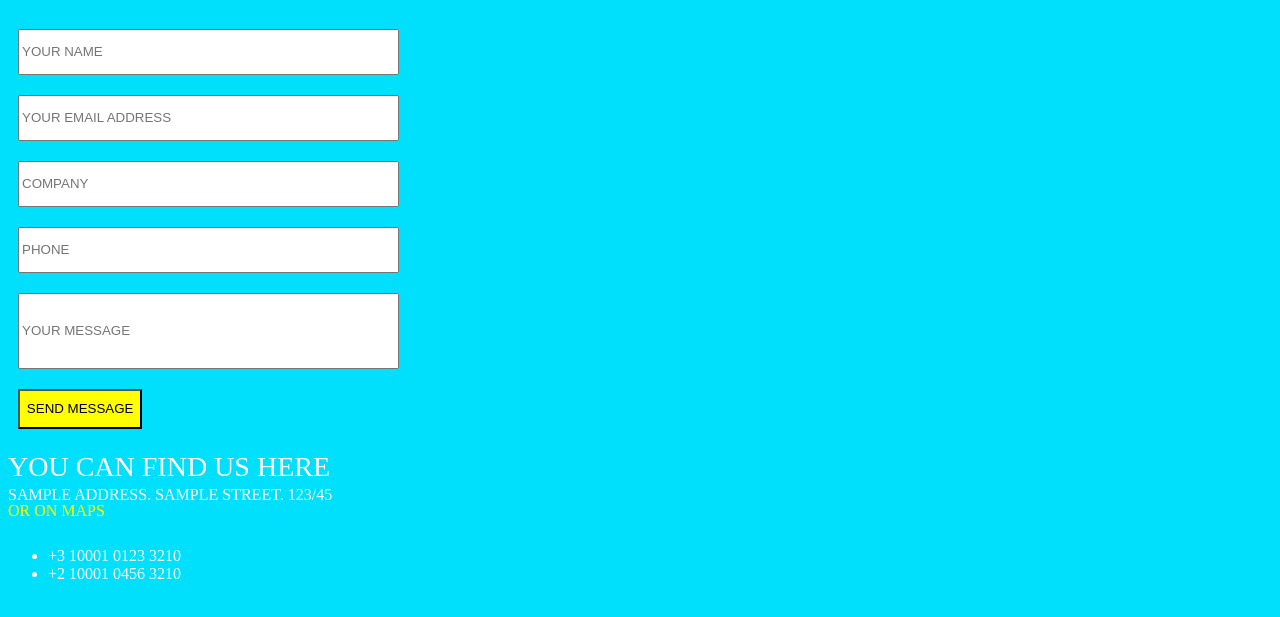
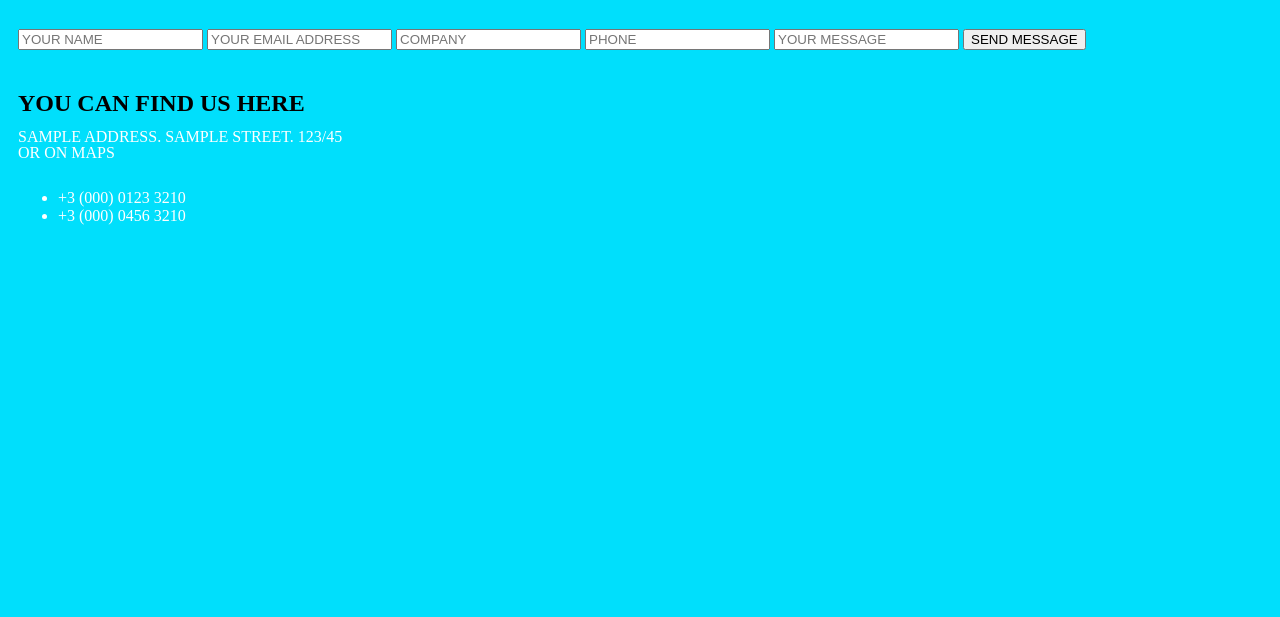
Before and after one commit to MennaHesham9/Tasks_, a plain HTML site: page Task1/index.html in a window 1280 px wide. Shown: the part 61-678 px from the top of the page. Drawn offline with Linux system fonts and the light colour scheme.

Commit message:
Update index.html

```diff
--- a/Task1/index.html
+++ b/Task1/index.html
@@ -1,33 +1,38 @@
 <!DOCTYPE html>
 <html>
 <head>
+    <meta charset="UTF-8">
+    <meta name="description" content="You can find us here">
+    <meta name="keywords" content="contact, form, find">
+    <meta name="viewport" content="width=device-width initial-scale=1.0">
     <title>Contact Form</title>
-    <meta charset="UTF-8">
-    <meta name="description" content="Fill out the form below.">
-    <meta name="keywords" content="contant, form, information, fill out">
-    <meta name="viewport" content="width=device-width, initial-scale=1.0">
     <link rel="stylesheet" href="style.css">
 </head>
 
 <body>
     <h1>CONTACT FORM</h1>
-    <form>
-        <div><input type="text" placeholder="YOUR NAME" class="size"></div>
-        <div><input type="email" placeholder="YOUR EMAIL ADDRESS" class="size"></div>
-        <div><input type="text" placeholder="COMPANY" class="size"></div>
-        <div><input type="text" placeholder="PHONE" class="size"></div>
-        <div><input type="text" placeholder="YOUR MESSAGE" class="size2"></div>
-        <div ><input type="submit" value="SEND MESSAGE"class="c1"> </div>
-    </form>
+    <section>
+        <div class="form">
+            <form>
+                <input type="text" placeholder="YOUR NAME">
+                <input type="email" placeholder="YOUR EMAIL ADDRESS">
+                <input type="text" placeholder="COMPANY" class="company-phone">
+                <input type="text" placeholder="PHONE" class="company-phone">
+                <input type="text" placeholder="YOUR MESSAGE" class="message">
+                <input type="button" value="SEND MESSAGE" class="btn">
+            </form>
+        </div>
 
+        <div class="contact">
+            <h2>YOU CAN FIND US HERE</h2>
+            <p>SAMPLE ADDRESS. SAMPLE STREET. 123/45</p>
+            <p class="yellow">OR ON MAPS</p>
 
-    <p class="c3">YOU CAN FIND US HERE</p>
-    <p>SAMPLE ADDRESS. SAMPLE STREET. 123/45</p>
-    <p class="c2">OR ON MAPS</p>
-
-    <ul>
-        <li>+3 10001 0123 3210</li>
-        <li>+2 10001 0456 3210</li>
-    </ul>
+            <ul>
+                <li>+3 (000) 0123 3210</li>
+                <li>+3 (000) 0456 3210</li>
+            </ul>
+        </div>
+    </section>
 </body>
 </html>
```
